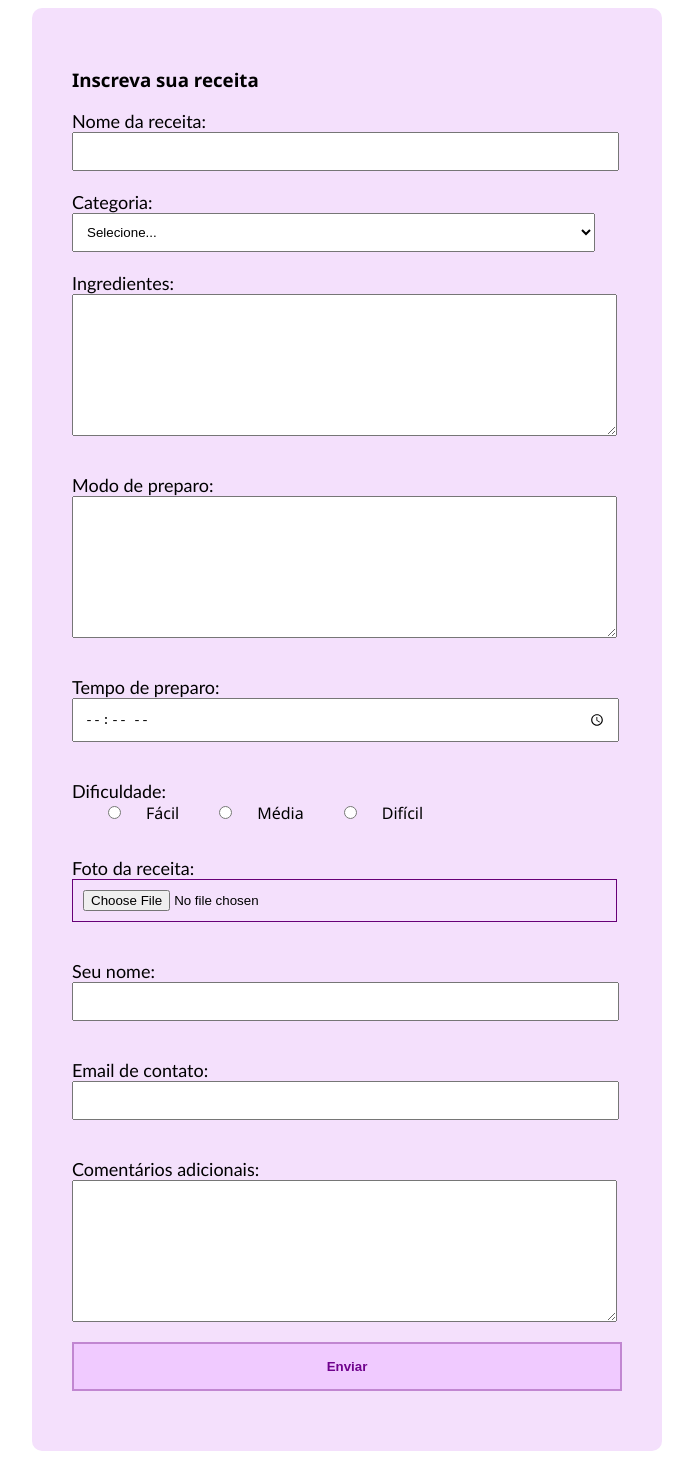
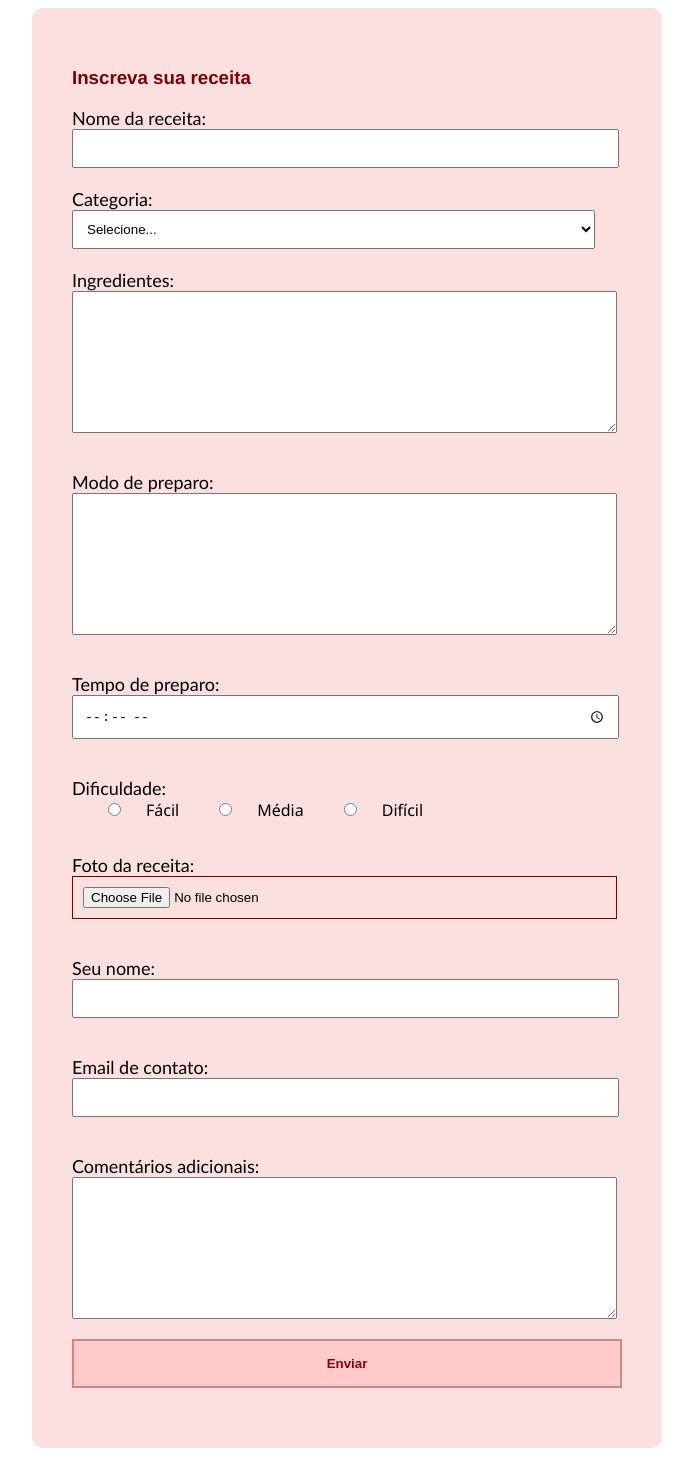
Before and after one commit to EveAchnitz/formulario-receitas, a plain HTML site: page formulario-receitas/index.html in a window 1280 px wide. Shown: the whole page, without its empty margins (293-986 px from the left). Drawn offline with Linux system fonts and the light colour scheme.

Commit message:
Add files via upload

```diff
--- a/formulario-receitas/form.css
+++ b/formulario-receitas/form.css
@@ -12,7 +12,7 @@ label, input, select, textarea{
  form{
     width: 550px;
     margin: auto;
-    background-color:#f4e0fc;
+    background-color:#fce0e0;
     padding: 40px;
     border-radius: 10px;
  }
@@ -39,33 +39,34 @@ label, input, select, textarea{
 }
 input:focus, select:focus, textarea:focus{
    outline: none;
-   border: solid 2px #670077;
+   border: solid 2px #770000;
 }
  #enviar{
    width: 100%;
-   border: 2px solid #c186d1;
-   background-color:#f0caff;
-   color: #6f028d;
+   border: 2px solid #d18686;
+   background-color:#ffcaca;
+   color: #8d0202;
    font-weight: bold;
    cursor: pointer;
    padding: 15px;
  }
  #enviar:hover{
-  background-color: #952cbfd1;
-  color: #f2c5ff;
+  background-color: #bf2c2cd1;
+  color: #ffc5c5;
   transition:all linear 0.3;
  }
 
 h1{
    font-family: 'Gill Sans', 'Gill Sans MT', Calibri, 'Trebuchet MS', sans-serif;
-   color: #670077;
+   color: #770000;
    text-align: center;
 }
 
 h3{
-   font-family: 'Segoe UI', Tahoma, Geneva, Verdana, sans-serif;
+   font-family:'Franklin Gothic Medium', 'Arial Narrow', Arial, sans-serif;
+   color: #770000;
 }
 
 input[type="file"]{
-    border:solid 1px #670077;
+    border:solid 1px #770000;
 }
```
